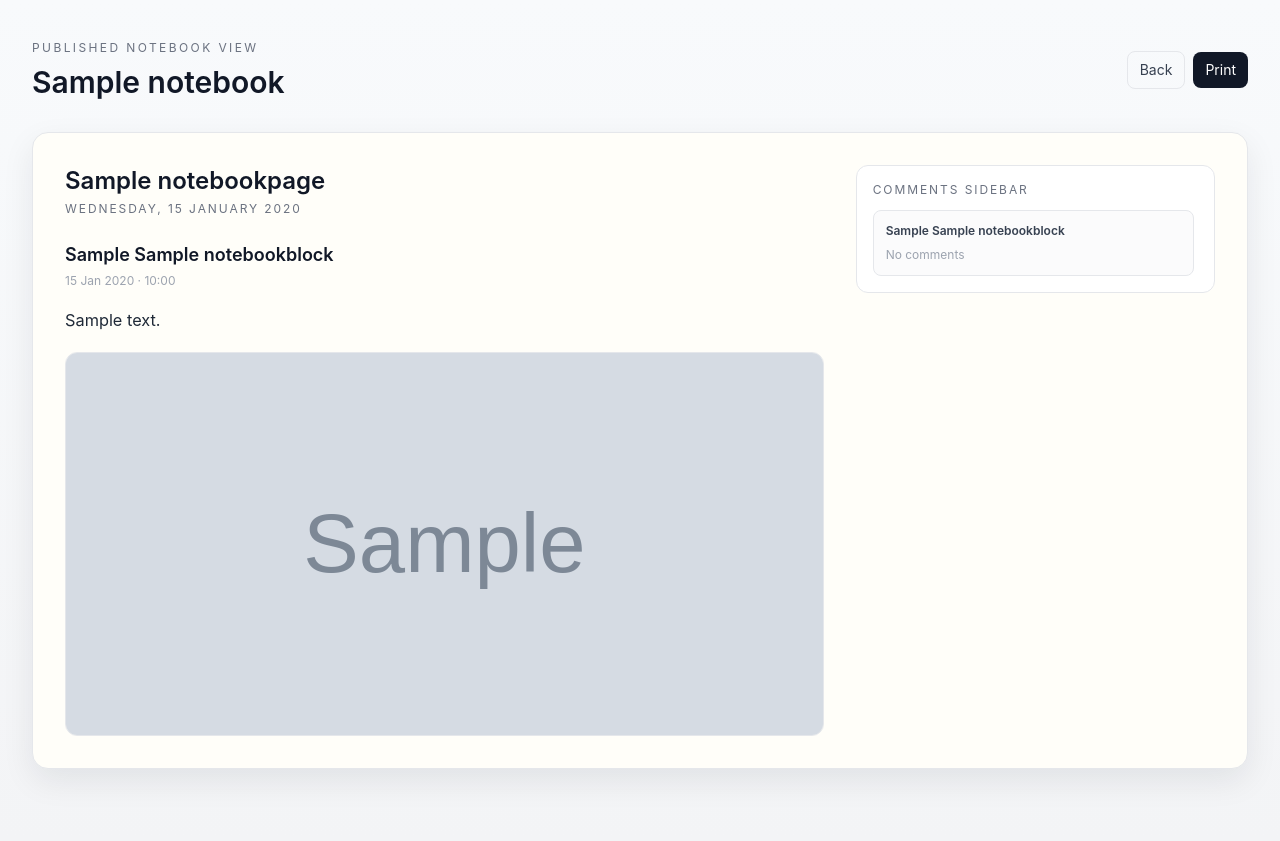
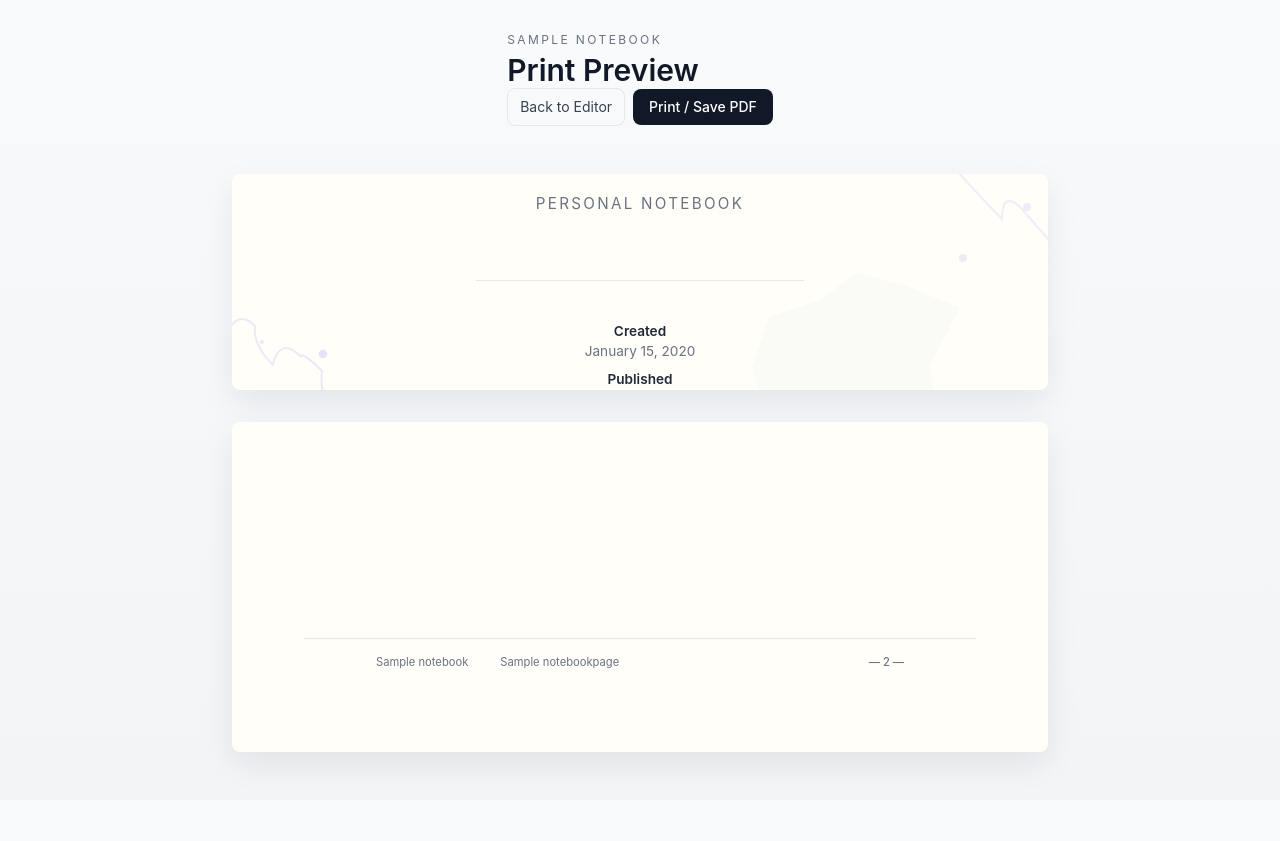
Before and after one commit to elishambadi/zentry, a Django app: page /notebooks/1/print/ in a window 1280 px wide. After the commit the page ends 770 px from the top, so only its background shows below. Run offline with Django 5.2, Linux system fonts and the light colour scheme; a user stored in the database is signed in; tables that the repository leaves empty hold one stand-in row (values such as "Sample post"); grey boxes marked "Sample" are stand-in pictures; parts of the project's set-up code (start-up, migrations or seed data) failed here and were passed over; some libraries are stand-ins or nearby versions.

Commit message:
print page fix

```diff
--- a/core/views.py
+++ b/core/views.py
@@ -16,6 +16,7 @@ from decouple import config
 import json
 import calendar
 import logging
+import random
 import time
 import httpx
 from urllib.parse import urlparse
@@ -43,6 +44,7 @@ from .models import (
 from .forms import (TaskForm, TaskEditForm, JournalForm, SubTaskForm, NoteForm,
                     LinkForm, IdeaForm, GoalForm, DailyMoodForm, UserPreferenceForm,
                     NotebookForm, NotebookPageForm, NotebookBlockForm, NotebookCommentForm)
+from .svg_decorations import SVGDecorator
 
 try:
     from anthropic import Anthropic
@@ -2734,8 +2736,18 @@ def notebook_print(request, notebook_id):
             if block.link_url:
                 block_previews[block.id] = build_simple_link_preview(block.link_url)
 
+    # Generate decorative SVG elements for title page
+    decorator = SVGDecorator()
+    title_page_svg = {
+        'geometric': decorator.geometric_grid(800, 400, pattern=random.choice(['circles', 'dots', 'waves'])),
+        'corner_top': decorator.corner_accent(150, 150, 'top-right'),
+        'corner_bottom': decorator.corner_accent(150, 150, 'bottom-left'),
+        'blob': decorator.abstract_blob(300, 300),
+    }
+
     return render(request, 'core/notebook_print.html', {
         'notebook': notebook,
         'pages': pages,
         'block_previews': block_previews,
+        'title_page_svg': title_page_svg,
     })
--- a/templates/core/notebook_print.html
+++ b/templates/core/notebook_print.html
@@ -4,7 +4,7 @@
 <head>
   <meta charset="utf-8">
   <meta name="viewport" content="width=device-width,initial-scale=1">
-  <title>Print — {{ notebook.title }}</title>
+  <title>{{ notebook.title }}</title>
   <script src="https://cdn.tailwindcss.com"></script>
   <style>
     :root {
@@ -15,21 +15,146 @@
       --accent: #4f46e5;
     }
 
+    * {
+      box-sizing: border-box;
+    }
+
+    html, body {
+      margin: 0;
+      padding: 0;
+      height: 100%;
+    }
+
     body {
       background: linear-gradient(180deg, #f8fafc 0%, #f3f4f6 100%);
       color: var(--ink);
       font-family: "Inter", system-ui, -apple-system, Segoe UI, Roboto, sans-serif;
     }
 
-    .paper {
+    /* Page-based layout for print */
+    .print-page {
+      width: 8.5in;
+      height: 11in;
+      margin: 0.5in auto;
+      padding: 0;
       background: var(--paper);
-      border: 1px solid var(--line);
       box-shadow: 0 12px 32px rgba(15, 23, 42, 0.08);
+      page-break-after: always;
+      display: flex;
+      flex-direction: column;
+      position: relative;
+      overflow: hidden;
+    }
+
+    .print-page-content {
+      flex: 1;
+      padding: 0.75in;
+      overflow: hidden;
+      display: flex;
+      flex-direction: column;
+    }
+
+    .print-page-footer {
+      height: 0.5in;
+      padding: 0.25in 0.75in;
+      border-top: 1px solid var(--line);
+      display: flex;
+      justify-content: space-between;
+      align-items: center;
+      font-size: 0.7rem;
+      color: var(--muted);
+      flex-shrink: 0;
+    }
+
+    .print-page-footer-text {
+      display: flex;
+      gap: 2rem;
+      align-items: center;
+    }
+
+    .page-number {
+      font-weight: 500;
+    }
+
+    /* Title Page Styling */
+    .title-page {
+      position: relative;
+      justify-content: center;
+      align-items: center;
+      text-align: center;
+      overflow: hidden;
+    }
+
+    .title-page-content {
+      position: relative;
+      z-index: 10;
+      max-width: 90%;
+    }
+
+    .title-page-svg {
+      position: absolute;
+      opacity: 0.4;
+    }
+
+    .title-page-svg-top {
+      top: -50px;
+      right: -30px;
+    }
+
+    .title-page-svg-bottom {
+      bottom: -50px;
+      left: -30px;
+    }
+
+    .title-page-svg-blob {
+      top: 20%;
+      right: 5%;
+      opacity: 0.15;
+    }
+
+    .title-page h1 {
+      font-size: 2.5rem;
+      font-weight: 700;
+      letter-spacing: -0.02em;
+      margin: 0 0 1rem 0;
+      color: var(--ink);
+    }
+
+    .title-page-subtitle {
+      font-size: 0.95rem;
+      color: var(--muted);
+      letter-spacing: 0.15em;
+      text-transform: uppercase;
+      margin: 0;
+      margin-bottom: 3rem;
+    }
+
+    .title-page-meta {
+      margin-top: 4rem;
+      padding-top: 2rem;
+      border-top: 1px solid var(--line);
+    }
+
+    .title-page-meta-item {
+      font-size: 0.85rem;
+      color: var(--muted);
+      margin: 0.5rem 0;
+    }
+
+    .title-page-meta-label {
+      font-weight: 600;
+      color: var(--ink);
+    }
+
+    /* Content Pages */
+    .content-page {
+      padding: 0.75in !important;
     }
 
     .published-body {
-      line-height: 1.9;
-      font-size: 1.02rem;
+      line-height: 1.8;
+      font-size: 0.95rem;
+      color: var(--ink);
     }
 
     .published-body a {
@@ -39,59 +164,231 @@
       word-break: break-all;
     }
 
-    .sidebar-scroll {
-      max-height: calc(100vh - 12rem);
+    .note-block {
+      margin-bottom: 2rem;
+      padding-bottom: 1.5rem;
+      border-bottom: 1px solid var(--line);
+    }
+
+    .note-block:last-child {
+      border-bottom: none;
+      margin-bottom: 0;
+      padding-bottom: 0;
+    }
+
+    .note-block-title {
+      font-size: 1.1rem;
+      font-weight: 600;
+      color: var(--ink);
+      margin: 0 0 0.25rem 0;
+    }
+
+    .note-block-meta {
+      font-size: 0.75rem;
+      color: var(--muted);
+      margin-bottom: 0.75rem;
+    }
+
+    .note-block-image {
+      margin: 1rem 0;
+      border-radius: 0.5rem;
+      border: 1px solid var(--line);
+      max-height: 4rem;
+      object-fit: cover;
+      width: 100%;
+    }
+
+    .link-preview {
+      margin: 1rem 0;
+      padding: 0.75rem;
+      border: 1px solid var(--line);
+      border-radius: 0.5rem;
+      background: #f9fafb;
+      font-size: 0.8rem;
+    }
+
+    .link-preview-domain {
+      font-weight: 600;
+      color: var(--ink);
+      margin-bottom: 0.25rem;
+    }
+
+    .link-preview-url {
+      color: var(--muted);
+      word-break: break-all;
+    }
+
+    /* No-print elements */
+    .no-print {
+      display: none;
+    }
+
+    /* Screen view (non-print) */
+    @media screen {
+      body {
+        padding: 2rem 0;
+        display: flex;
+        flex-direction: column;
+        align-items: center;
+        min-height: 100vh;
+      }
+
+      .print-page {
+        margin: 1rem auto;
+        border-radius: 0.5rem;
+      }
+
+      .print-controls {
+        display: flex;
+        gap: 1rem;
+        margin-bottom: 2rem;
+        align-items: center;
+      }
+
+      .no-print {
+        display: block;
+      }
+    }
+
+    /* Print styles */
+    @media print {
+      body {
+        background: #fff !important;
+        padding: 0 !important;
+      }
+
+      .print-page {
+        margin: 0 !important;
+        padding: 0 !important;
+        width: 8.5in;
+        height: 11in;
+        box-shadow: none !important;
+        border-radius: 0 !important;
+        page-break-after: always;
+      }
+
+      .no-print {
+        display: none !important;
+      }
+
+      .print-page-footer {
+        border-top: 1px solid var(--line);
+      }
+
+      .published-body img {
+        max-height: 3in;
+      }
+    }
+
+    /* Scrolling for content preview */
+    .page-scroll-container {
+      flex: 1;
       overflow-y: auto;
     }
 
-    @media print {
-      .no-print { display: none !important; }
-      body { background: #fff !important; }
-      .paper { box-shadow: none !important; border: none !important; }
-      .print-page-break { page-break-after: always; }
-      .sidebar-scroll { max-height: none !important; overflow: visible !important; }
+    .page-scroll-container::-webkit-scrollbar {
+      width: 6px;
+    }
+
+    .page-scroll-container::-webkit-scrollbar-track {
+      background: #f0f0f0;
+      border-radius: 3px;
+    }
+
+    .page-scroll-container::-webkit-scrollbar-thumb {
+      background: #ccc;
+      border-radius: 3px;
+    }
+
+    .page-scroll-container::-webkit-scrollbar-thumb:hover {
+      background: #999;
     }
   </style>
 </head>
 <body>
-  <div class="max-w-7xl mx-auto px-4 md:px-8 py-8 md:py-10">
-    <header class="no-print flex items-center justify-between mb-6 md:mb-8">
+  <!-- Screen Controls (No Print) -->
+  <div class="no-print print-controls max-w-2xl">
     <div>
-        <p class="text-xs uppercase tracking-[0.2em] text-gray-500 mb-2">Published notebook view</p>
-        <h1 class="text-2xl md:text-3xl font-semibold text-gray-900">{{ notebook.title }}</h1>
+      <p class="text-xs uppercase tracking-[0.2em] text-gray-500 mb-1">{{ notebook.title }}</p>
+      <h1 class="text-2xl md:text-3xl font-semibold text-gray-900">Print Preview</h1>
     </div>
-      <div class="flex items-center gap-2">
-        <a href="{% url 'notebooks' %}?notebook={{ notebook.id }}" class="px-3 py-2 rounded-lg border border-gray-200 text-sm text-gray-700 hover:bg-gray-50">Back</a>
-        <button onclick="window.print()" class="px-3 py-2 rounded-lg bg-gray-900 text-white text-sm hover:bg-gray-800">Print</button>
+    <div class="flex items-center gap-2 ml-auto">
+      <a href="{% url 'notebooks' %}?notebook={{ notebook.id }}" class="px-3 py-2 rounded-lg border border-gray-200 text-sm text-gray-700 hover:bg-gray-50">
+        Back to Editor
+      </a>
+      <button onclick="window.print()" class="px-4 py-2 rounded-lg bg-gray-900 text-white text-sm hover:bg-gray-800 font-medium">
+        Print / Save PDF
+      </button>
     </div>
-    </header>
+  </div>
 
+  <!-- Title Page -->
+  <div class="print-page title-page">
+    <!-- Background SVG Decorations -->
+    <div class="title-page-svg title-page-svg-top">
+      {{ title_page_svg.corner_top|safe }}
+    </div>
+    <div class="title-page-svg title-page-svg-blob">
+      {{ title_page_svg.blob|safe }}
+    </div>
+    <div class="title-page-svg title-page-svg-bottom">
+      {{ title_page_svg.corner_bottom|safe }}
+    </div>
+
+    <!-- Content -->
+    <div class="title-page-content">
+      <h1>{{ notebook.title }}</h1>
+      <p class="title-page-subtitle">Personal Notebook</p>
+
+      <div class="title-page-meta">
+        <div class="title-page-meta-item">
+          <span class="title-page-meta-label">Created</span><br>
+          {{ notebook.created_at|date:'F j, Y' }}
+        </div>
+        <div class="title-page-meta-item">
+          <span class="title-page-meta-label">Published</span><br>
+          {{ "now"|date:'F j, Y' }}
+        </div>
+      </div>
+    </div>
+
+    <div class="print-page-footer">
+      <div class="print-page-footer-text">
+        <span>{{ notebook.title }}</span>
+      </div>
+      <span class="page-number">— 1 —</span>
+    </div>
+  </div>
+
+  <!-- Content Pages -->
   {% for page in pages %}
-      <section class="paper rounded-2xl p-5 md:p-8 mb-8 {% if not forloop.last %}print-page-break{% endif %}">
-        <div class="grid grid-cols-1 lg:grid-cols-12 gap-6">
-          <main class="lg:col-span-8">
-            <h2 class="text-2xl font-semibold text-gray-900">{{ page.display_title }}</h2>
-            <p class="text-xs uppercase tracking-[0.16em] text-gray-500 mt-1 mb-6">{{ page.page_date|date:'l, j F Y' }}</p>
+    <div class="print-page content-page">
+      <div class="print-page-content">
+        <div class="page-scroll-container">
+          <h2 class="text-2xl font-semibold text-gray-900 mb-1">{{ page.display_title }}</h2>
+          <p class="text-xs uppercase tracking-[0.16em] text-gray-500 mb-6">{{ page.page_date|date:'l, j F Y' }}</p>
 
-            <div class="space-y-8">
+          <div class="space-y-0">
             {% for block in page.blocks.all %}
-                <article class="pb-6 border-b border-gray-200 last:border-b-0 last:pb-0">
-                  <h3 class="text-lg font-semibold text-gray-900">{% if block.emoji %}{{ block.emoji }} {% endif %}{{ block.title|default:'Untitled thought' }}</h3>
-                  <p class="text-xs text-gray-400 mt-1">{{ block.created_at|date:'j M Y · H:i' }}</p>
+              <article class="note-block">
+                <h3 class="note-block-title">
+                  {% if block.emoji %}{{ block.emoji }} {% endif %}{{ block.title|default:'Untitled thought' }}
+                </h3>
+                <p class="note-block-meta">{{ block.created_at|date:'j M Y · H:i' }}</p>
 
                 {% if block.body %}
-                    <div class="published-body mt-4 text-gray-800">{{ block.body|safe }}</div>
+                  <div class="published-body">{{ block.body|safe }}</div>
                 {% endif %}
 
                 {% if block.image_url %}
-                    <img src="{{ block.image_url }}" alt="Notebook image" class="mt-4 rounded-xl border border-gray-200 max-h-96 object-cover w-full">
+                  <img src="{{ block.image_url }}" alt="Notebook image" class="note-block-image">
                 {% endif %}
 
                 {% with preview=block_previews|lookup:block.id %}
                   {% if preview %}
-                      <div class="mt-4 border border-gray-200 rounded-xl p-3 bg-gray-50">
-                        <div class="text-sm font-semibold text-gray-700">{{ preview.domain }}</div>
-                        <div class="text-xs text-gray-500 mt-0.5">{{ preview.compact_url }}</div>
+                    <div class="link-preview">
+                      <div class="link-preview-domain">{{ preview.domain }}</div>
+                      <div class="link-preview-url">{{ preview.compact_url }}</div>
                     </div>
                   {% endif %}
                 {% endwith %}
@@ -100,39 +397,27 @@
               <p class="text-sm text-gray-500">No entries on this page.</p>
             {% endfor %}
           </div>
-          </main>
+        </div>
+      </div>
 
-          <aside class="lg:col-span-4 lg:pl-2">
-            <div class="border border-gray-200 rounded-xl bg-white p-4 sticky top-6">
-              <p class="text-xs uppercase tracking-[0.16em] text-gray-500 mb-3">Comments sidebar</p>
-              <div class="space-y-4 sidebar-scroll pr-1">
-                {% for block in page.blocks.all %}
-                  <section class="border border-gray-200 rounded-lg p-3 bg-gray-50/70">
-                    <h4 class="text-xs font-semibold text-gray-700">{% if block.emoji %}{{ block.emoji }} {% endif %}{{ block.title|default:'Untitled thought' }}</h4>
-                    <div class="mt-2 space-y-2">
-                      {% for comment in block.comments.all %}
-                        <div class="bg-white border border-gray-200 rounded-md p-2">
-                          <div class="text-xs font-medium text-gray-700">{{ comment.user.first_name|default:comment.user.username }}</div>
-                          <div class="text-xs text-gray-600 mt-0.5 leading-relaxed">{{ comment.content|linebreaksbr }}</div>
+      <div class="print-page-footer">
+        <div class="print-page-footer-text">
+          <span>{{ notebook.title }}</span>
+          <span>{{ page.display_title }}</span>
+        </div>
+        <span class="page-number">— {{ forloop.counter|add:1 }} —</span>
+      </div>
     </div>
   {% empty %}
-                        <p class="text-xs text-gray-400">No comments</p>
-                      {% endfor %}
+    <div class="print-page content-page">
+      <div class="print-page-content flex items-center justify-center">
+        <p class="text-center text-gray-500">This notebook has no pages yet.</p>
       </div>
-                  </section>
-                {% empty %}
-                  <p class="text-xs text-gray-400">No notes yet.</p>
-                {% endfor %}
+      <div class="print-page-footer">
+        <span>{{ notebook.title }}</span>
+        <span class="page-number">— 2 —</span>
       </div>
     </div>
-          </aside>
-        </div>
-      </section>
-    {% empty %}
-      <div class="paper rounded-2xl p-10 text-center text-gray-500">
-        This notebook has no pages yet.
-      </div>
   {% endfor %}
-  </div>
 </body>
 </html>
```
Also changed, not shown: core/svg_decorations.py (added, +164 -0 lines). Lines whose indentation alone changed are shown as unchanged.
